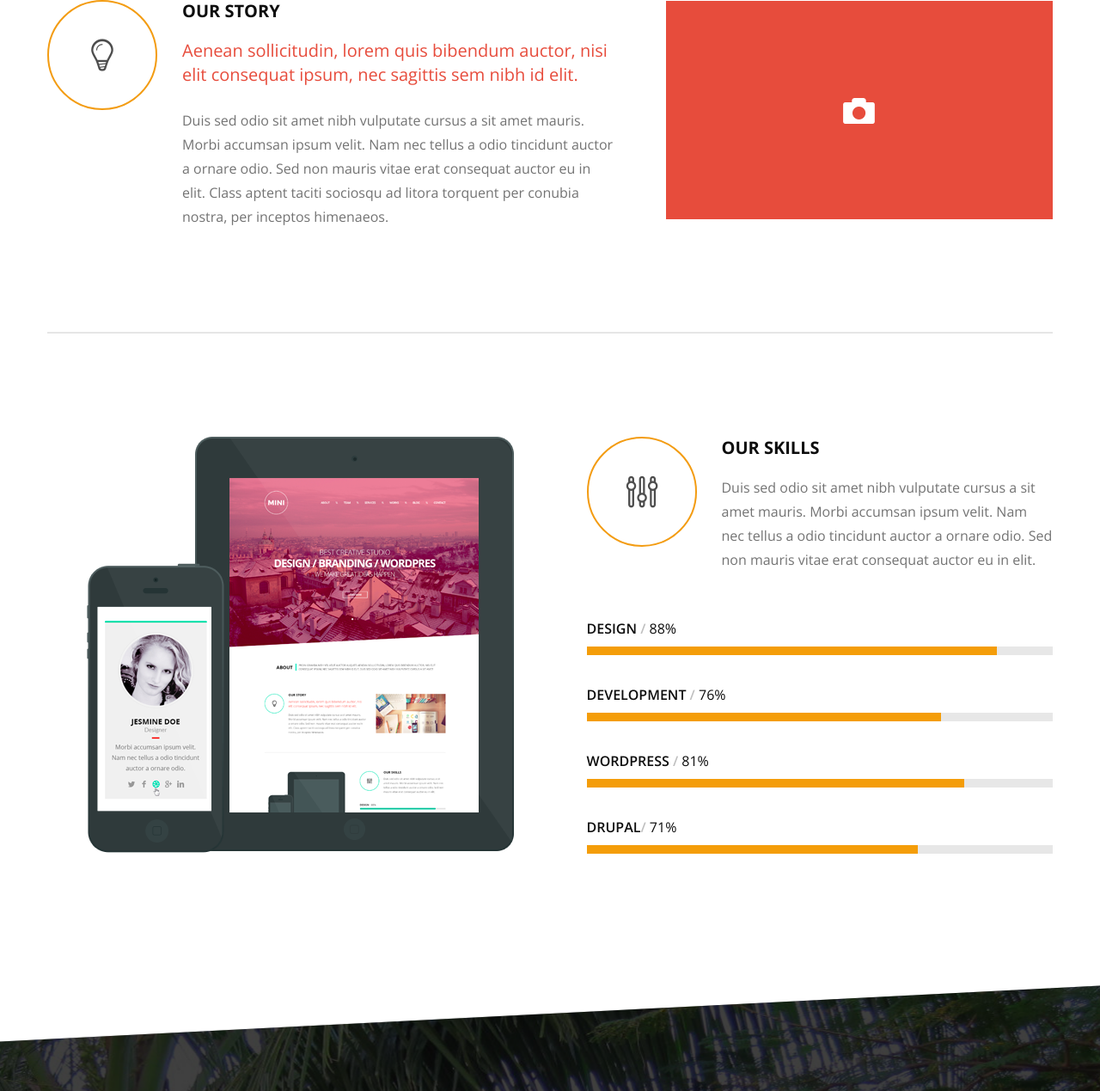
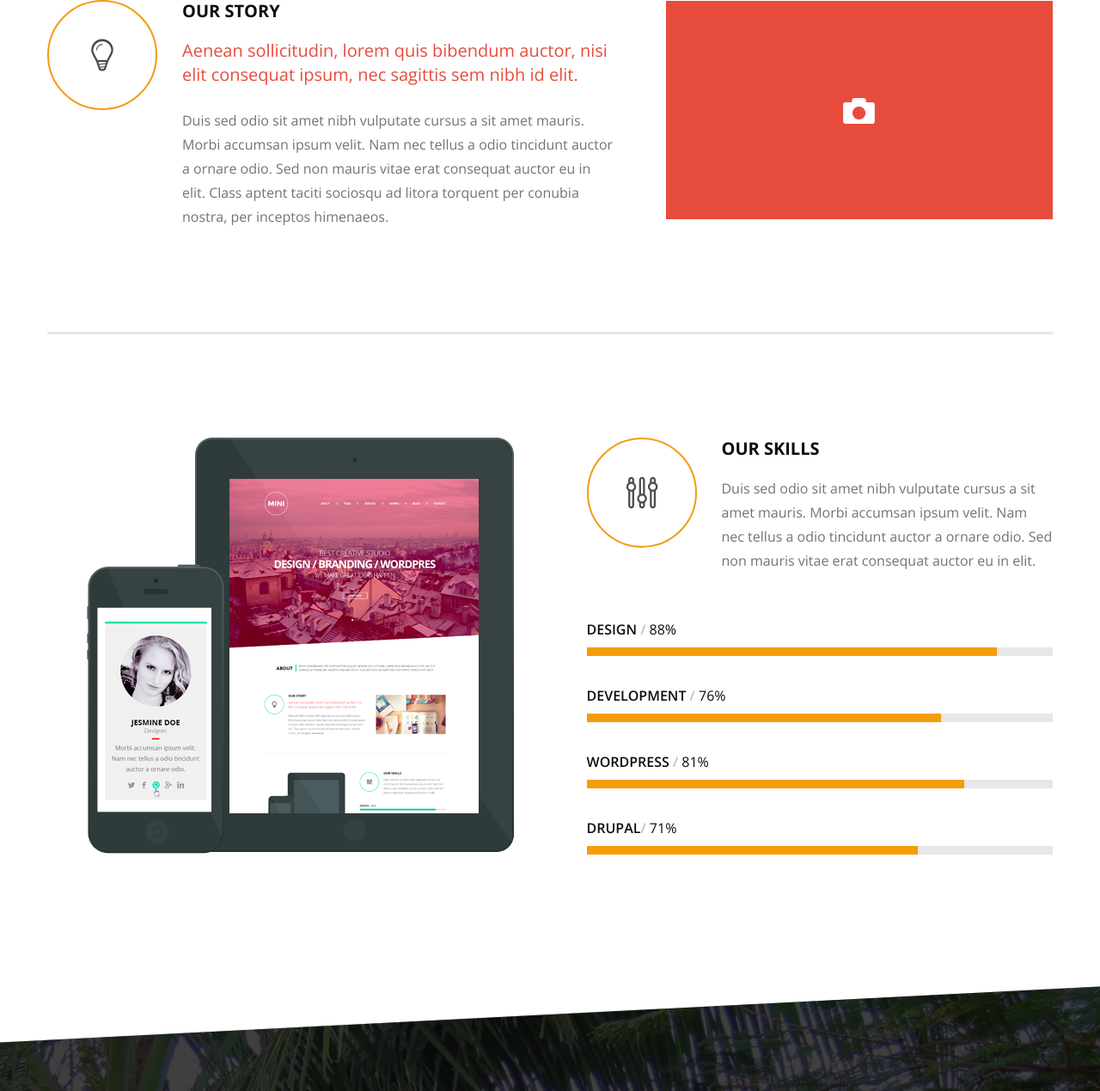
Before and after one commit to LesiaLametta/Avocode_example, a PHP site: page / in a window 1280 px wide. Shown: the part 1405-2674 px from the top of the page at 86% size. Run offline with PHP 8.4, Linux system fonts and the light colour scheme; some web fonts are replaced.

Commit message:
code clean up + imlpementation of <div class="hr">

```diff
--- a/css/style.css
+++ b/css/style.css
@@ -42,6 +42,14 @@
     line-height: 25px;
     text-transform: uppercase;
 }
+
+.hr {
+    height: 3px;
+    margin: 120px 0;
+    background-color: #e6e6e6;
+}
+
+
 
 
 
@@ -148,6 +156,8 @@
 
 
 
+
+
 /*Banner*/
 
 .banner {
@@ -202,8 +212,6 @@
 .about-wrap {
     display: flex;
     align-items: flex-start;
-    border-bottom: 2px solid #e6e6e6;
-    padding-bottom: 120px;
 }
 
 .about-wrap-content {
@@ -267,11 +275,12 @@
 
 
 
+
+
 /*box skills*/
 
 .box-skills {
     display: flex;
-    margin-top: 120px;
 }
 
 .box-skills_item {
@@ -292,6 +301,8 @@
 .box-skills_item--content {
     padding-left: 35px;
 }
+
+
 
 
 
@@ -347,6 +358,8 @@
     align-items: center;
     display: flex;
 }
+
+
 
 
 
@@ -414,6 +427,8 @@
     background-color: #f39c12;
     margin: 0 auto 20px;
 }
+
+
 
 
 
@@ -568,6 +583,8 @@
 
 
 
+
+
 /*service*/
 
 .service-list {
--- a/index.html
+++ b/index.html
@@ -78,6 +78,7 @@
                     </span>
                 </div>
             </div>
+            <div class="hr"></div>
             <div class="box-skills">
                 <div class="box-skills_item box-skills_item--img">
                     <img src="img/skills_image.png" alt="" />
@@ -260,6 +261,7 @@
                     </p>
                 </div>
             </div>
+            <div class="hr"></div>
         </div>
     </section>
     <script type="text/javascript" src="js/jquery-1.11.0.min.js"></script>
```
